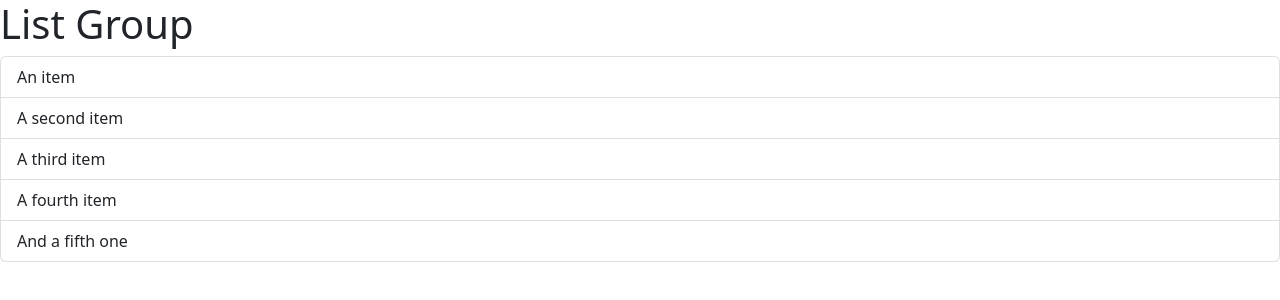
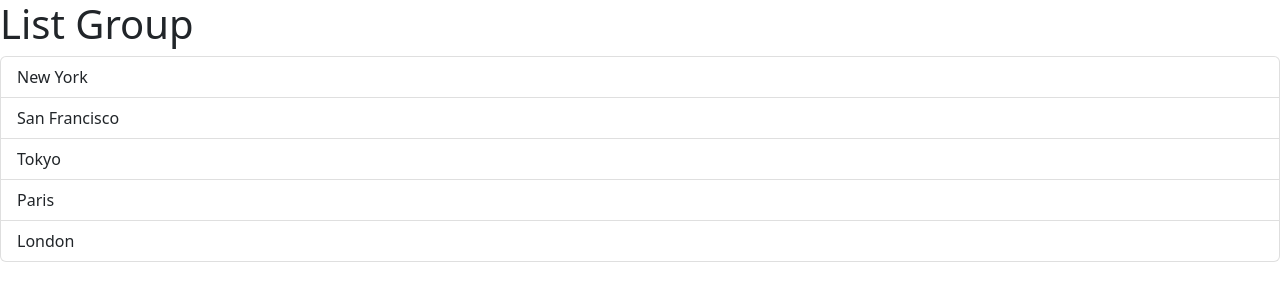
Before and after one commit to karlafehir/React-demo, a React (Vite) app: page / in a window 1280 px wide. Shown: the top 300 px of the page. Built offline with nearby package versions, Linux system fonts and the light colour scheme.

Commit message:
list rendering

```diff
--- a/src/components/ListGroup.tsx
+++ b/src/components/ListGroup.tsx
@@ -1,13 +1,14 @@
 function ListGroup() {
+  const items = ["New York", "San Francisco", "Tokyo", "Paris", "London"];
   return (
     <>
       <h1>List Group</h1>
       <ul className="list-group">
-        <li className="list-group-item">An item</li>
-        <li className="list-group-item">A second item</li>
-        <li className="list-group-item">A third item</li>
-        <li className="list-group-item">A fourth item</li>
-        <li className="list-group-item">And a fifth one</li>
+        {items.map((item) => (
+          <li key={item} className="list-group-item">
+            {item}
+          </li>
+        ))}
       </ul>
     </>
   );
```
